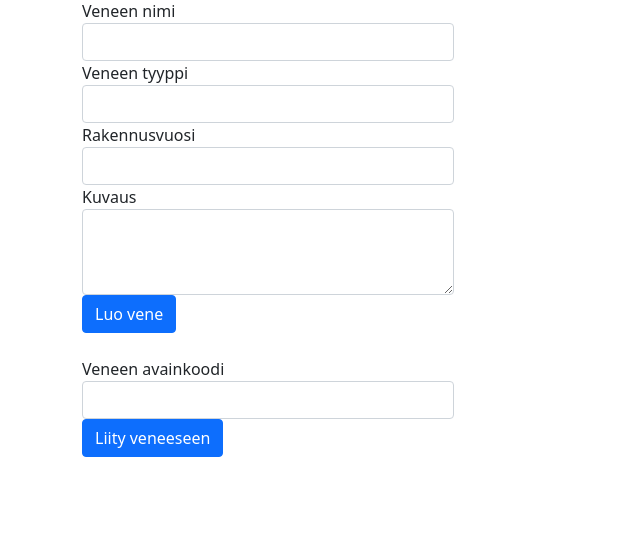
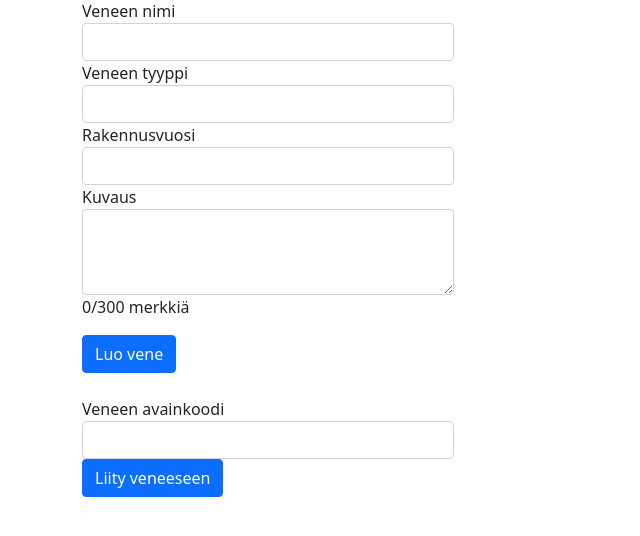
Before and after one commit to shlevanto/Kimppavene, a Flask app: page /boats in a window 1280 px wide. Shown: the part 112-648 px from the top of the page, without its empty margins (0-640 px from the left). Run offline with Flask 2, Linux system fonts and the light colour scheme; the visitor is signed in with stand-in values (Sample User, id 1).

Commit message:
added a js charater counter and limiter for description, made other input required

```diff
--- a/templates/boats.html
+++ b/templates/boats.html
@@ -11,19 +11,35 @@
 <form action="/addboat" method="POST">
   <div class="form-group col-6">
     <label for="boat_name">Veneen nimi</label>
-    <input type="text" class="form-control" name="boat_name" id="boat_name">
+    <input type="text" class="form-control" name="boat_name" id="boat_name" required>
   </div>
   <div class="form-group col-6">
     <label for="boat_type">Veneen tyyppi</label>
-    <input type="text" class="form-control" name="boat_type" id="boat_type">
+    <input type="text" class="form-control" name="boat_type" id="boat_type" required>
   </div>
   <div class="form-group col-6">
     <label for="boat_year">Rakennusvuosi</label>
-    <input type="number" class="form-control" name="boat_year" id="boat_year">
+    <input type="number" class="form-control" name="boat_year" id="boat_year" required>
   </div>
   <div class="form-group col-6">
     <label for="boat_description">Kuvaus</label>
     <textarea class="form-control" rows="3" name="boat_description" id="boat_description"></textarea>
+    <p>
+      <span id="wordCount">0</span>/300 merkkiä
+    </p>
+    <script>
+      var myText = document.getElementById("boat_description");
+      var wordCount = document.getElementById("wordCount")
+
+      myText.addEventListener("keyup", function() {
+        var characters = myText.value.split('');
+        wordCount.innerText = characters.length;
+        if(characters.length > 300) {
+          myText.value = myText.value.substring(0,300);
+          wordCount.innerText = 300;
+        }
+      })
+    </script>
   </div>
   <div class="form-group col-6">
     <button type="submit" class="btn btn-primary">Luo vene</button>
```
